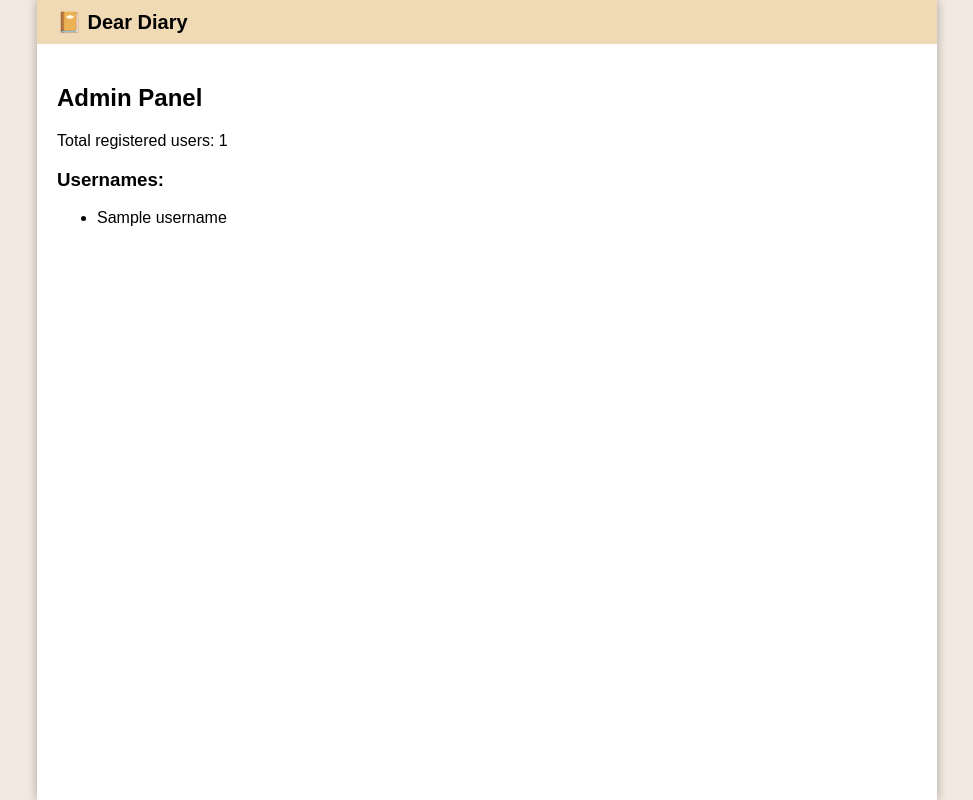
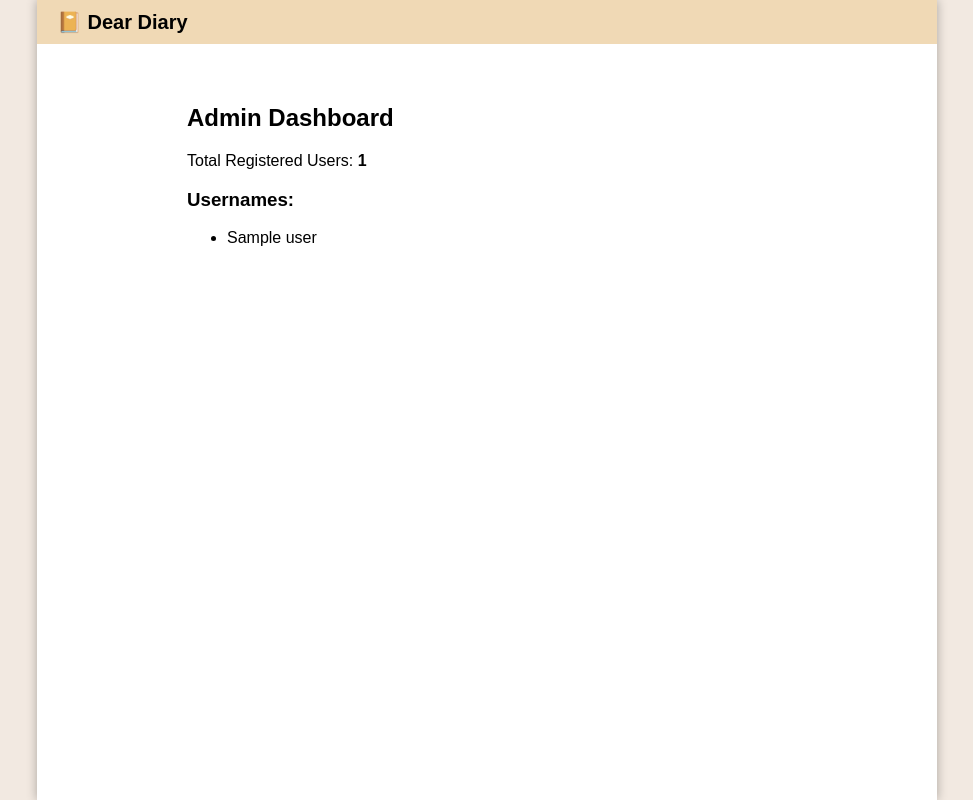
Before and after one commit to SangeethaBJ/Dear-Diary, a Flask app: template templates/admin.html in a window 1280 px wide. Shown: the whole page, without its empty margins (153-1126 px from the left). Run offline with Flask 3, Linux system fonts and the light colour scheme; the template is opened without the code that fills it: most values are stand-ins (such as "Sample title", 1, 10 or a date in 2020).

Commit message:
Add admin dashboard template

```diff
--- a/templates/admin.html
+++ b/templates/admin.html
@@ -1,14 +1,21 @@
 {% extends 'base.html' %}
+
 {% block content %}
-<div class="admin-page">
-    <h2>Admin Panel</h2>
-    <p>Total registered users: {{ total_users }}</p>
+<div class="admin-page" style="padding: 20px; max-width: 600px; margin: auto;">
+
+    <h2>Admin Dashboard</h2>
+    <p>Total Registered Users: <strong>{{ total_users }}</strong></p>
 
     <h3>Usernames:</h3>
-    <ul>
-        {% for name in usernames %}
-            <li>{{ name }}</li>
+    {% if usernames %}
+        <ul>
+        {% for user in usernames %}
+            <li>{{ user }}</li>
         {% endfor %}
-    </ul>
+        </ul>
+    {% else %}
+        <p>No users registered yet.</p>
+    {% endif %}
+
 </div>
 {% endblock %}
```
